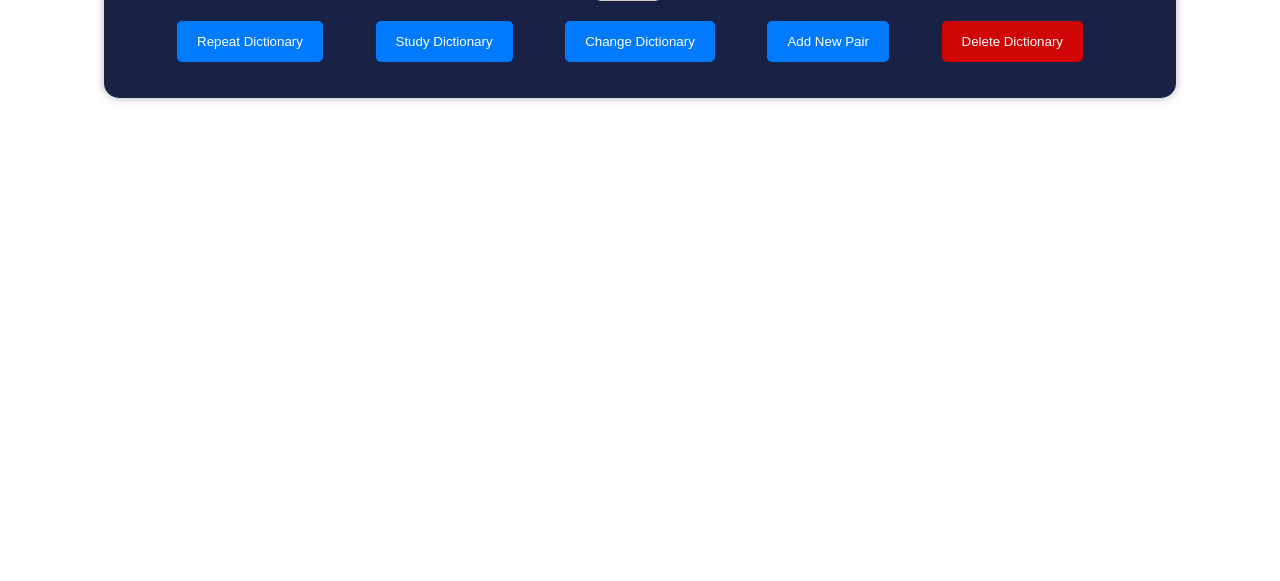
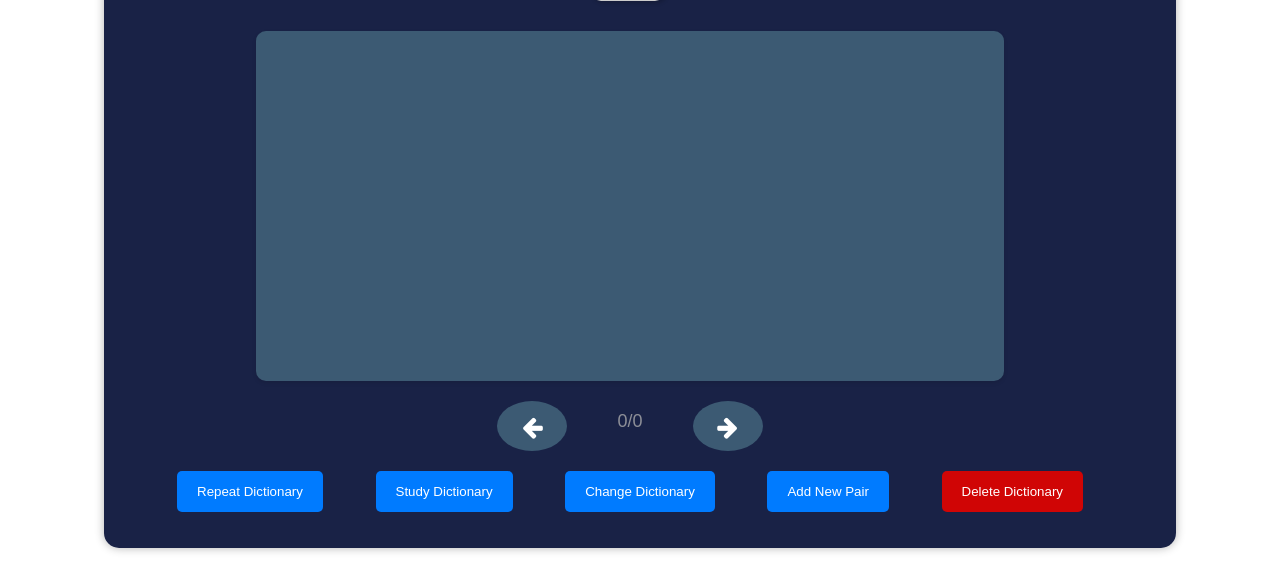
Before and after one commit to F-redy/assistant_in_learning_new_words, a Django app: template templates/words/show_dictionary.html in a window 1280 px wide. Shown: the part 219-800 px from the top of the page. Run offline with Django 4.2, Linux system fonts and the light colour scheme; the template is opened without the code that fills it, so the values that code supplies are empty.

Commit message:
add newlink style; line 28-30: include words cards

```diff
--- a/templates/words/show_dictionary.html
+++ b/templates/words/show_dictionary.html
@@ -3,6 +3,8 @@
 
 {% block css %}
     <link rel="stylesheet" href="{% static 'my_project/css/dictionary_details.css' %}">
+    <link rel="stylesheet" href="{% static 'my_project/css/words_cards.css' %}">
+    <link rel="stylesheet" href="https://cdnjs.cloudflare.com/ajax/libs/font-awesome/4.7.0/css/font-awesome.min.css">
 {% endblock %}
 
 {% block content %}
@@ -23,6 +25,9 @@
         <span>Updated: {{ dictionary.updated_at|date:"Y-m-d H:i" }}</span>
     </div>
 
+        <div>
+            {% include 'inc/words_cards.html' %}
+        </div>
 
     <div class="button-container">
         <a href="{% url 'words:repeat_words' dictionary.slug %}">
```
